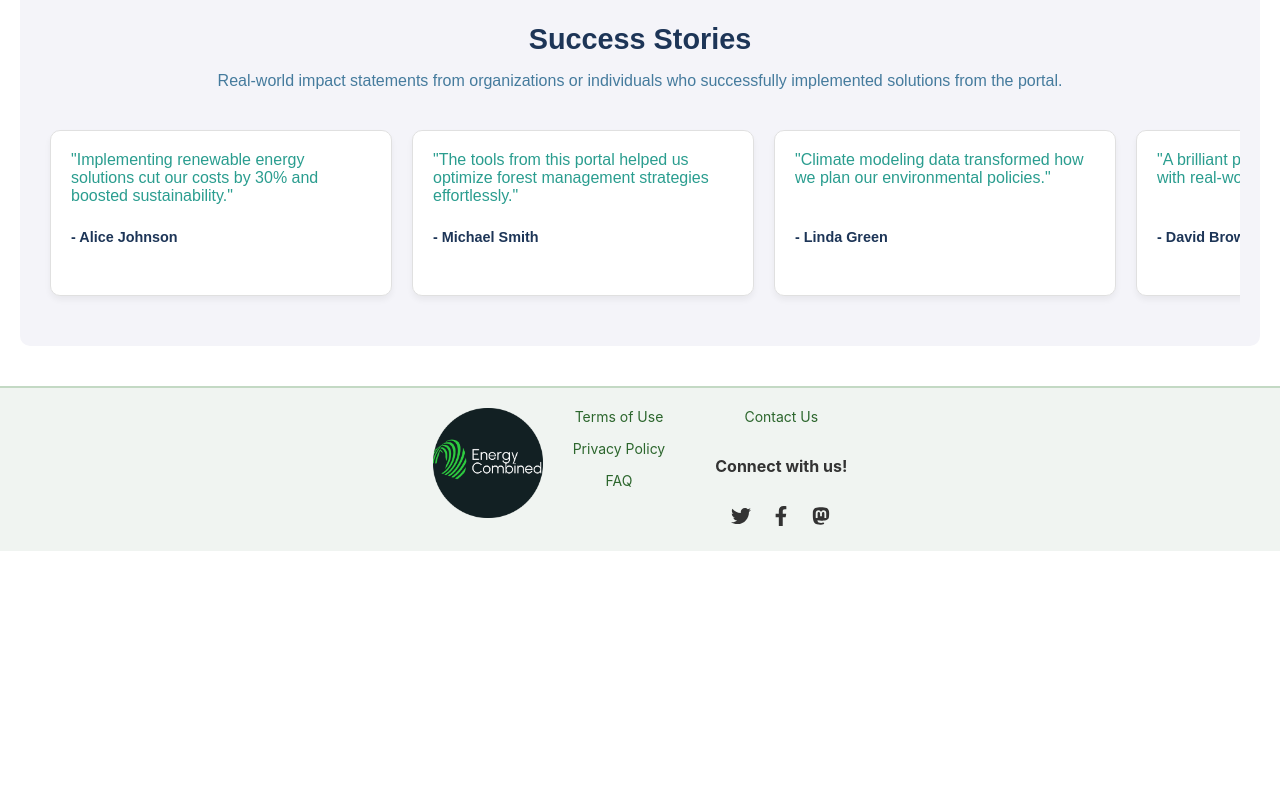
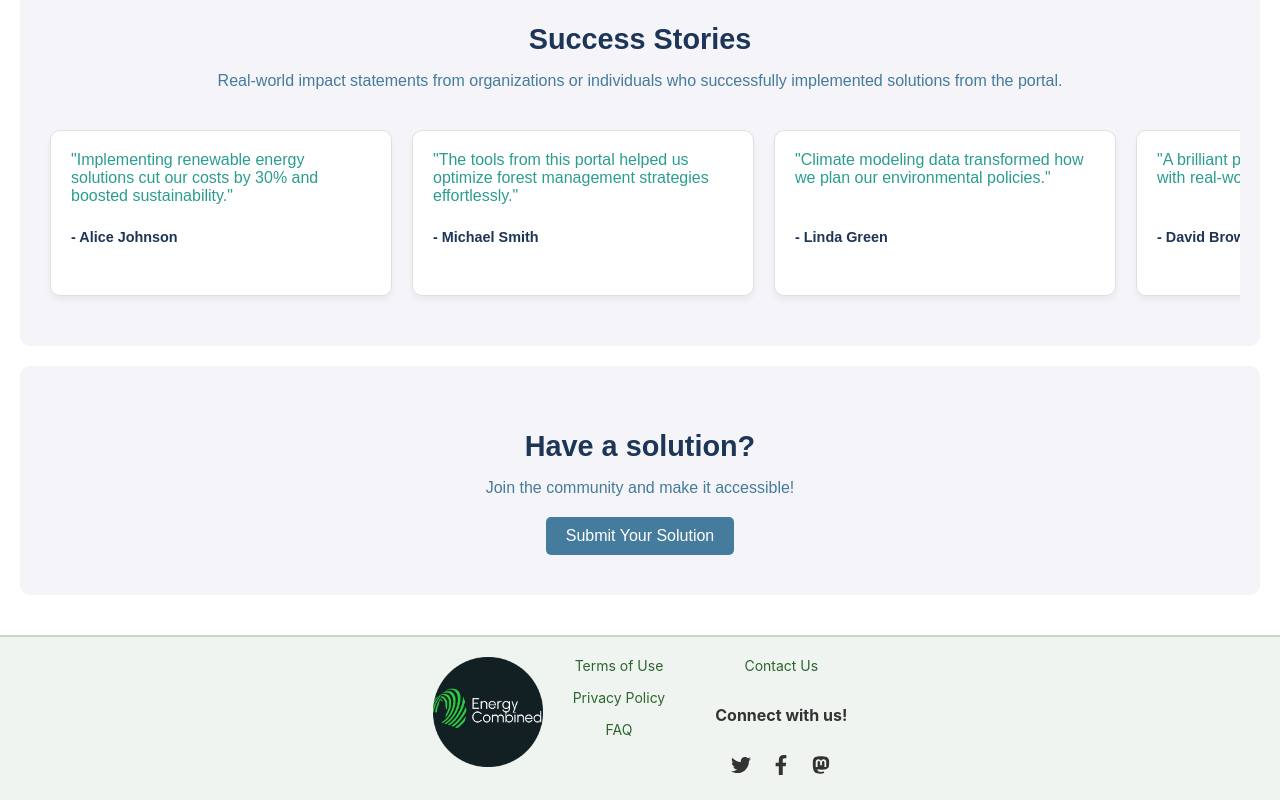
Before and after one commit to energycombined/OSSfinder, a React (Create React App) app in the folder front-end/: page / in a window 1280 px wide. Shown: the part 1477-2277 px from the top of the page. Before the commit the page ends 2028 px from the top, so only its background shows below. Built offline with nearby package versions, Linux system fonts and the light colour scheme; no server answers.

Commit message:
Add SubmitSolution component with call-to-action text and button

```diff
--- a/front-end/src/App.js
+++ b/front-end/src/App.js
@@ -5,6 +5,7 @@ import Boxes from './components/Boxes';
 import SearchSolutions from './components/SearchSolutions';
 import LandscapeView from './components/LandscapeView';
 import SuccessStories from './components/SuccessStories';
+import SubmitSolution from './components/SubmitSolution';
 import './styles/App.css';
 
 function App() {
@@ -17,6 +18,7 @@ function App() {
         <SearchSolutions />
         <LandscapeView />
         <SuccessStories />
+        <SubmitSolution />
       </main>
       <Footer />
     </div>
--- /dev/null
+++ b/front-end/src/components/SubmitSolution.js
@@ -0,0 +1,16 @@
+import React from 'react';
+import '../styles/SubmitSolution.css';
+
+const SubmitSolution = () => {
+  return (
+    <section className="submit-solution-section">
+      <div className="submit-solution-content">
+        <h2>Have a solution?</h2>
+        <p>Join the community and make it accessible!</p>
+        <button className="submit-button">Submit Your Solution</button>
+      </div>
+    </section>
+  );
+};
+
+export default SubmitSolution; // Ensure this is the default export
--- /dev/null
+++ b/front-end/src/styles/SubmitSolution.css
@@ -0,0 +1,42 @@
+/* Section styling */
+.submit-solution-section {
+    padding: 40px 20px;
+    background-color: #f4f4f9; /* Light gray background */
+    max-width: 1200px; /* Align with other components */
+    margin: 20px auto; /* Center and add white space */
+    text-align: center;
+    border-radius: 10px; /* Optional rounded corners */
+  }
+
+  /* Content styling */
+  .submit-solution-content h2 {
+    font-family: 'Poppins', sans-serif;
+    font-size: 1.8rem;
+    color: #1d3557; /* Charcoal */
+    margin-bottom: 10px;
+  }
+
+  .submit-solution-content p {
+    font-family: 'Poppins', sans-serif;
+    font-size: 1rem;
+    color: #457b9d; /* Blue accent */
+    margin-bottom: 20px;
+  }
+
+  /* Button styling */
+  .submit-button {
+    padding: 10px 20px;
+    font-size: 1rem;
+    font-family: 'Poppins', sans-serif;
+    background-color: #457b9d; /* Dark Green */
+    color: #ffffff; /* White text */
+    border: none;
+    border-radius: 5px;
+    cursor: pointer;
+    transition: background-color 0.3s ease, box-shadow 0.3s ease;
+  }
+
+  .submit-button:hover {
+    background-color: #2a9d8f; /* Olive Green */
+    box-shadow: 0px 4px 6px rgba(0, 0, 0, 0.1); /* Subtle shadow */
+  }
```
